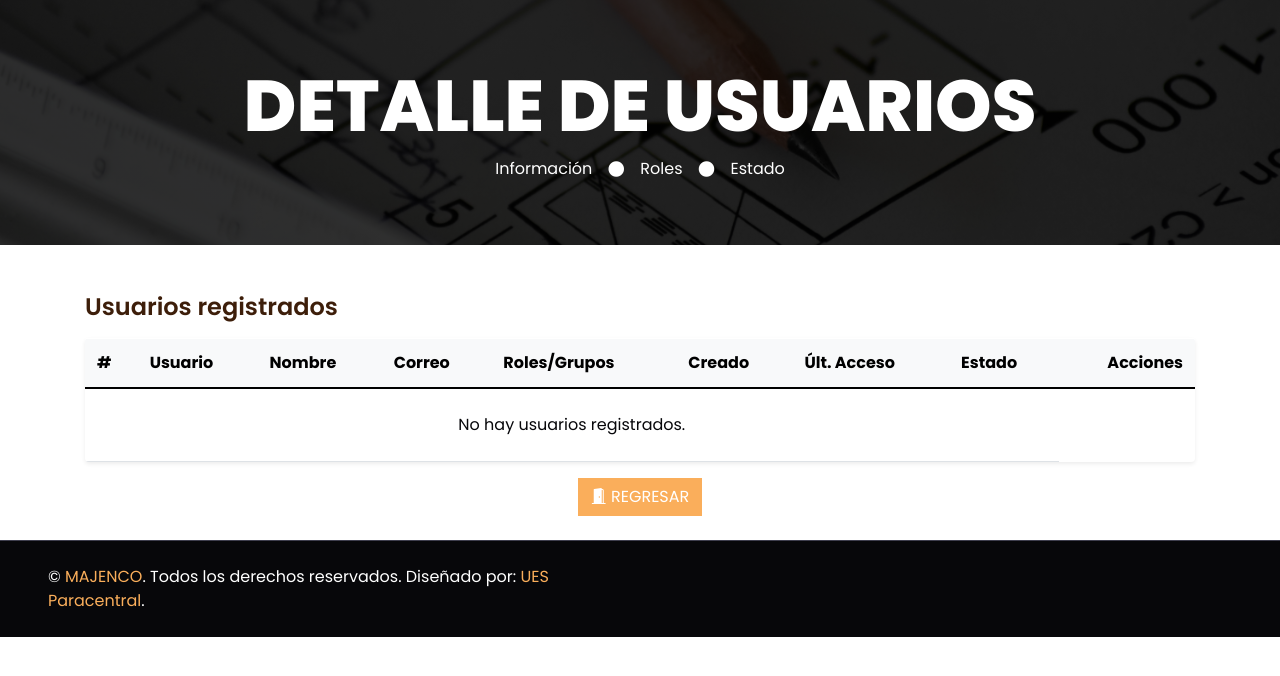
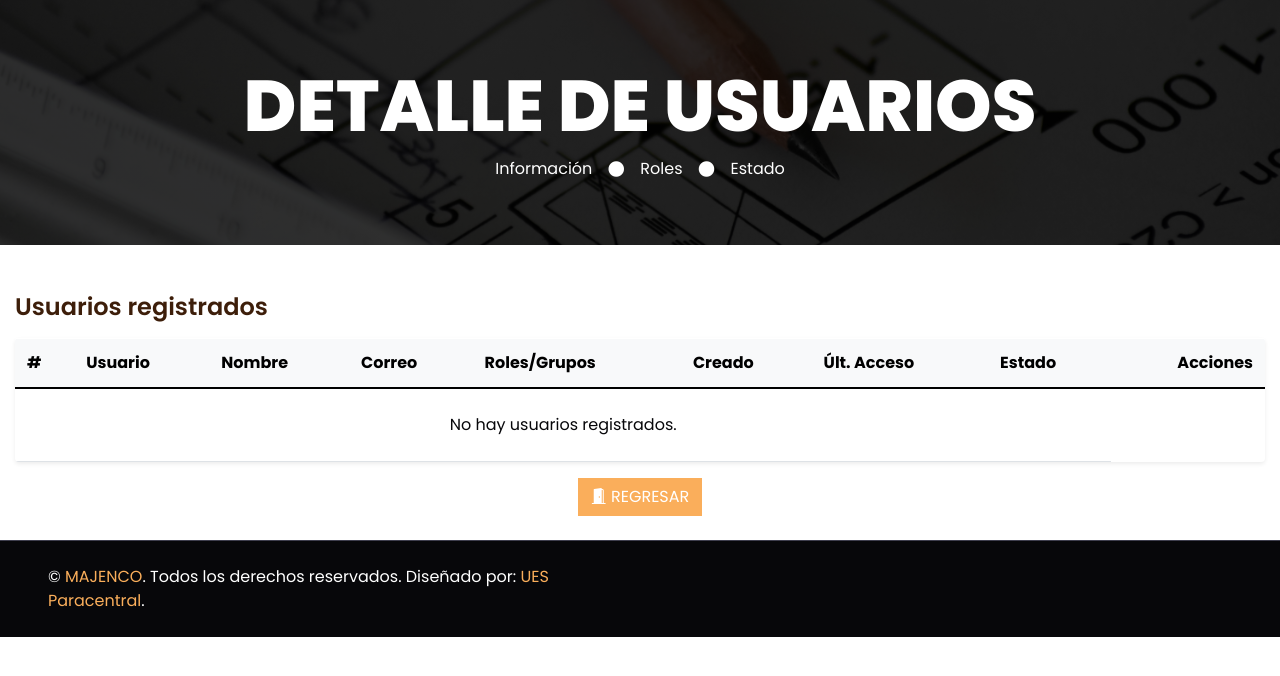
Before and after one commit to AlejandroFlores004/MAJENCOSYS, a Django app: template user/templates/usuariosDetails.html in a window 1280 px wide. Shown: the part 85-761 px from the top of the page. Run offline with Django 4.2, Linux system fonts and the light colour scheme; the template is opened without the code that fills it, so the values that code supplies are empty; some libraries are stand-ins or nearby versions.

Commit message:
mucho jode la Azu

```diff
--- a/main/templates/baseMainWorkflow.html
+++ b/main/templates/baseMainWorkflow.html
@@ -43,7 +43,8 @@
                     <div class="navbar-nav m-auto py-0">
                         <a href="/admon_usuarios"
                             class="nav-item nav-link">USUARIOS</a>
-                        <a href class="nav-item nav-link">PROYECTOS</a>
+                        <a href="/admon_project"
+                            class="nav-item nav-link">PROYECTOS</a>
                     </div>
                     <a href
                         class="btn btn-primary py-2 px-4 d-none d-lg-block"><i
--- a/user/templates/usuariosDetails.html
+++ b/user/templates/usuariosDetails.html
@@ -17,7 +17,7 @@
   </div>
 </div>
 
-<div class="container mt-4">
+<div class="container-fluid">
   <h4 class="mb-3">Usuarios registrados</h4>
 
   {% if messages %}
```
